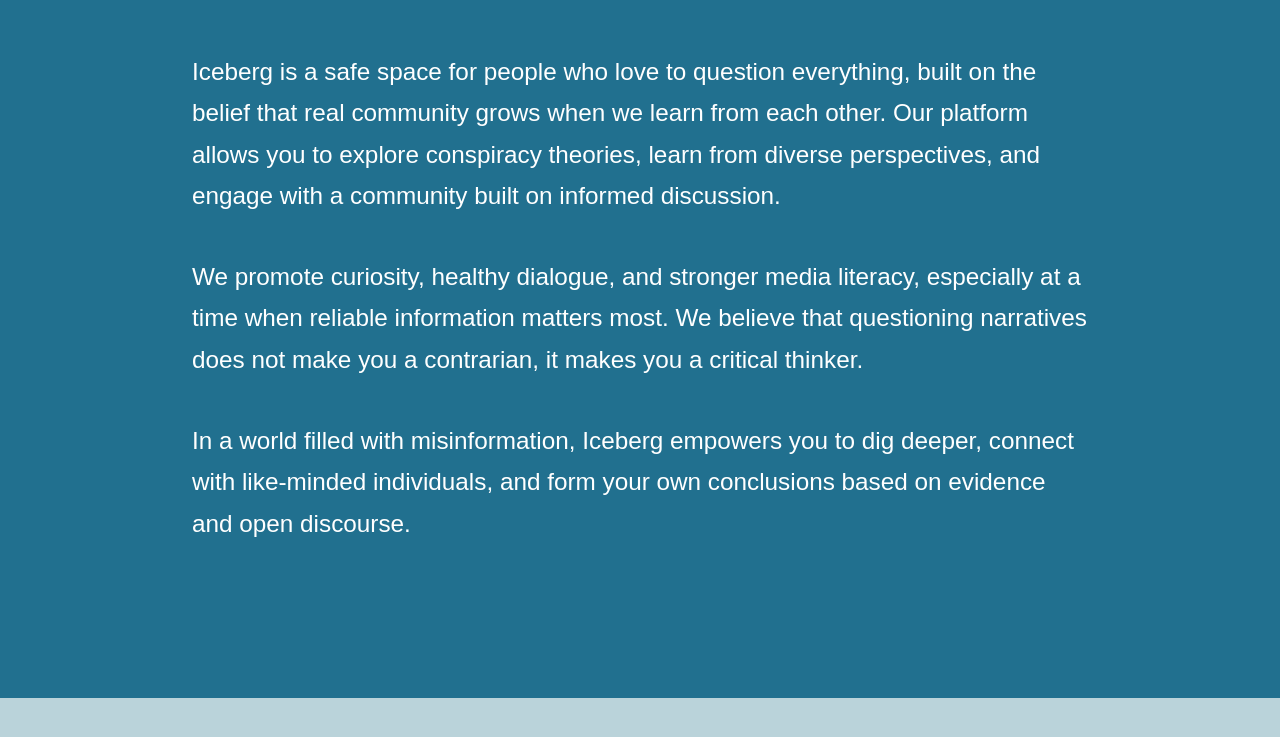
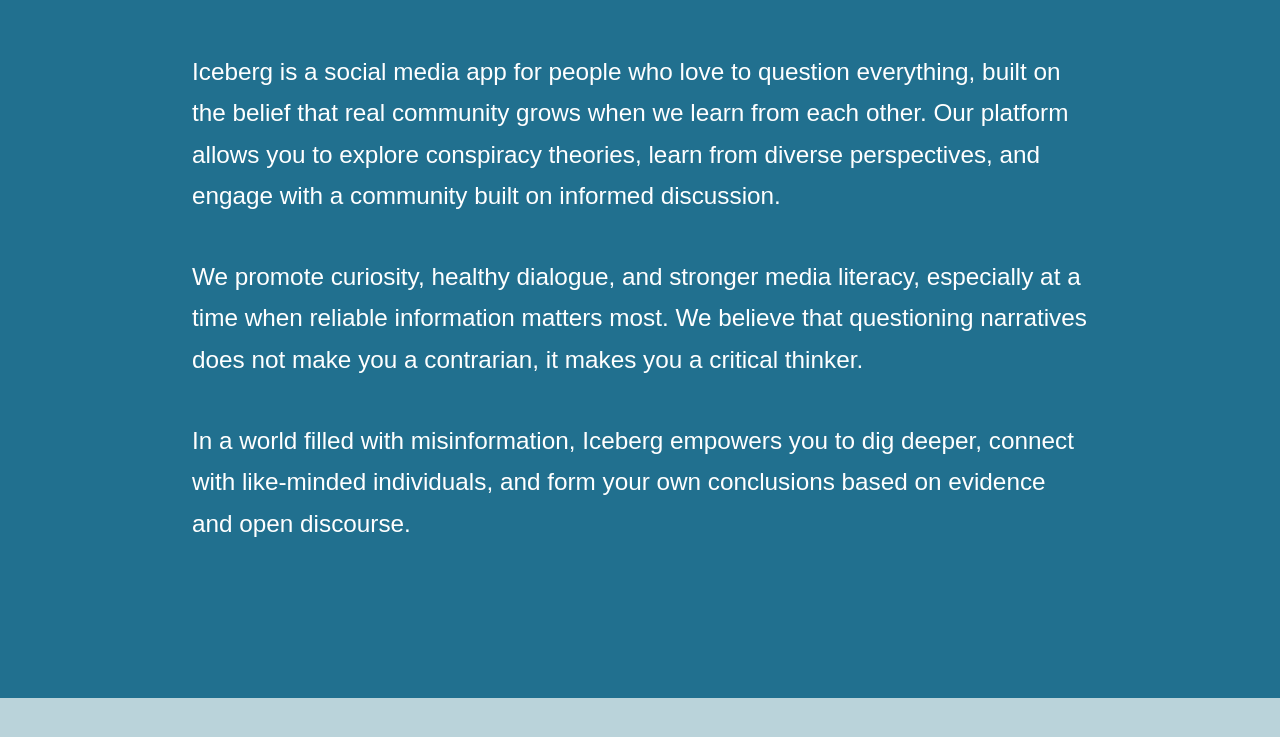
Before and after one commit to codenameiceberg/Iceberg-Website, a plain HTML site: page index.html in a window 1280 px wide. Shown: the part 1279-2016 px from the top of the page. Drawn offline with Linux system fonts and the light colour scheme; a web font is replaced by a local one.

Commit message:
Update mission description to specify social media app

```diff
--- a/index.html
+++ b/index.html
@@ -996,7 +996,7 @@
         <span class="mission-badge">Our Mission</span>
         <h2 class="mission-title">Encourage Inquisitive Minds To Challenge Their Beliefs</h2>
         <div class="mission-content">
-            <p class="mission-text">Iceberg is a safe space for people who love to question everything, built on the belief that real community grows when we learn from each other. Our platform allows you to explore conspiracy theories, learn from diverse perspectives, and engage with a community built on informed discussion.</p>
+            <p class="mission-text">Iceberg is a social media app for people who love to question everything, built on the belief that real community grows when we learn from each other. Our platform allows you to explore conspiracy theories, learn from diverse perspectives, and engage with a community built on informed discussion.</p>
             <p class="mission-text">We promote curiosity, healthy dialogue, and stronger media literacy, especially at a time when reliable information matters most. We believe that questioning narratives does not make you a contrarian, it makes you a critical thinker.</p>
             <p class="mission-text">In a world filled with misinformation, Iceberg empowers you to dig deeper, connect with like-minded individuals, and form your own conclusions based on evidence and open discourse.</p>
         </div>
```
